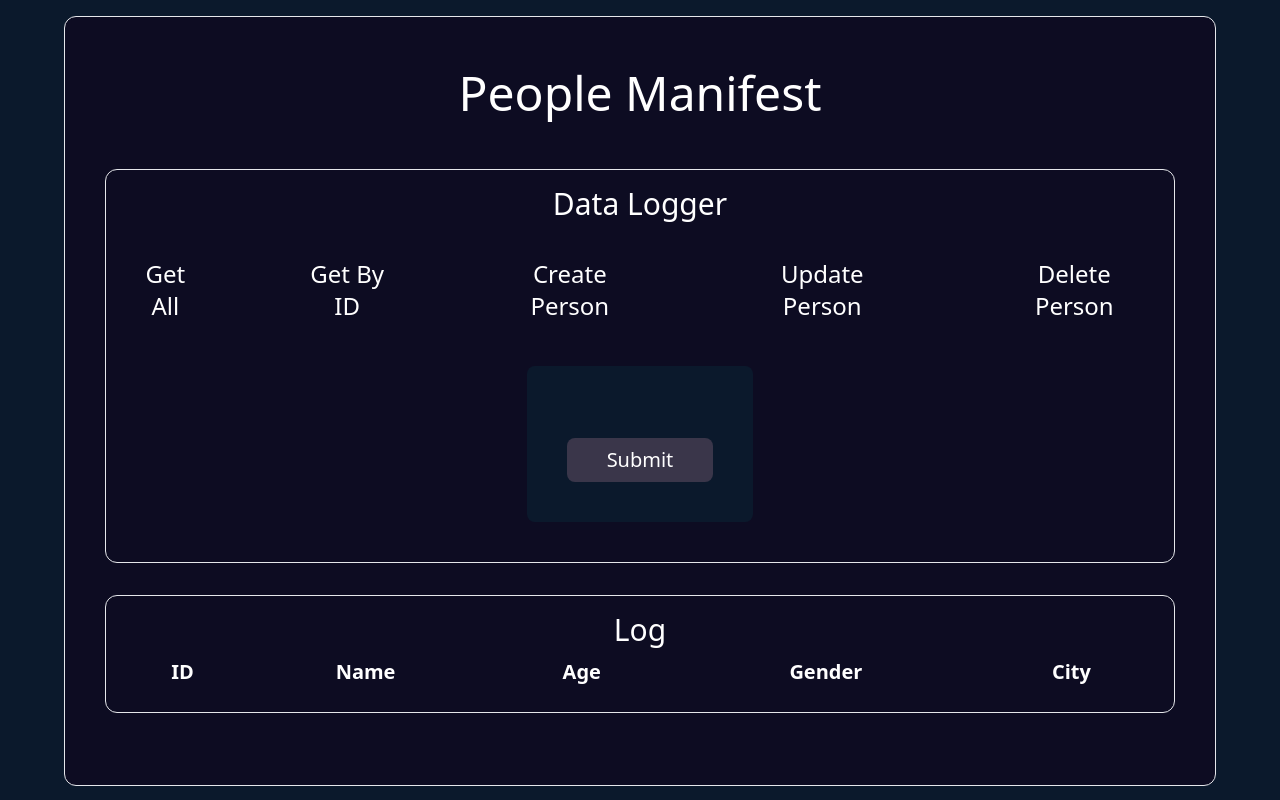
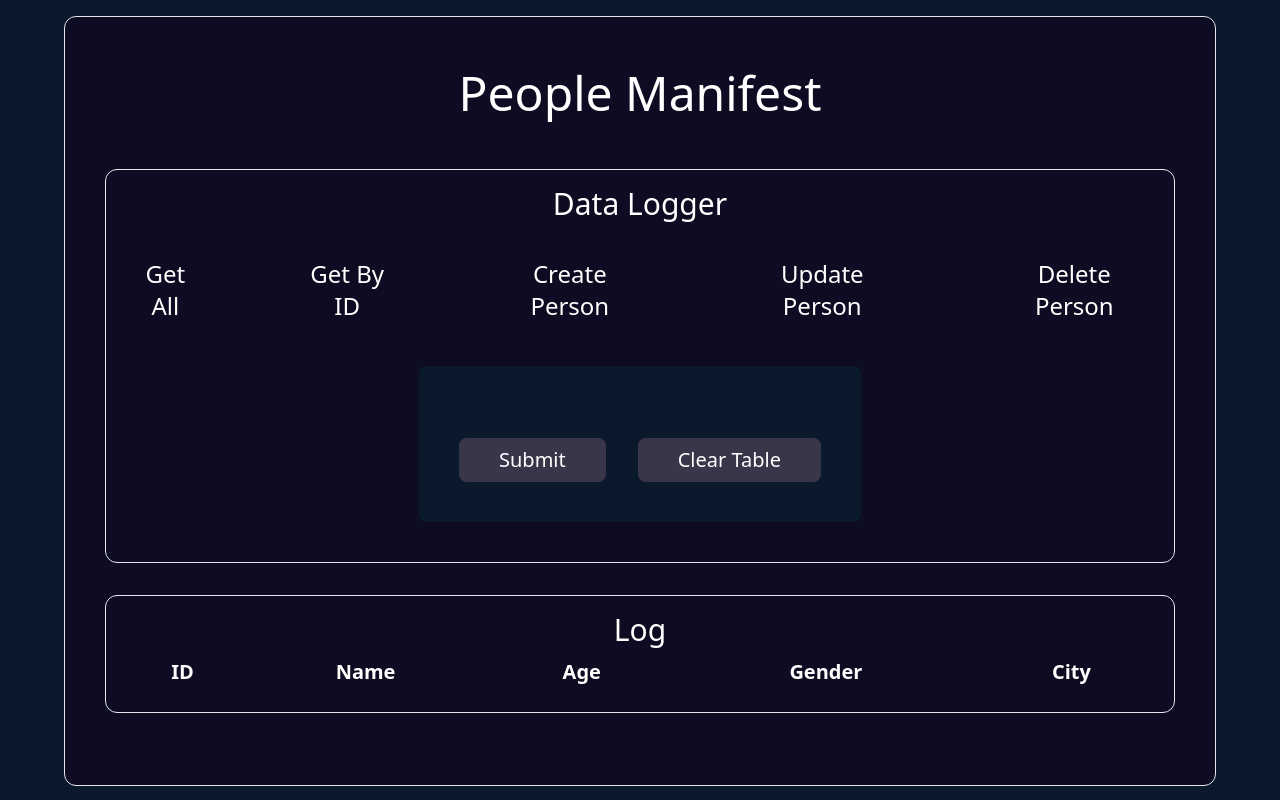
Before and after one commit to YonatanMor/persons_manifest_react_express, a React (Vite) app in the folder client/: page / in a window 1280 px wide. Built offline with nearby package versions, Linux system fonts and the light colour scheme.

Commit message:
table cosmetics

```diff
--- a/client/src/App.jsx
+++ b/client/src/App.jsx
@@ -2,7 +2,7 @@ import { useEffect, useState } from "react";
 import { fetchAll } from "./fetchDatas";
 
 function App() {
-  const [data, setData] = useState([]);
+  const [renderData, setRenderData] = useState([]);
   const [formType, setFormType] = useState("getAll");
   const [formData, setFormData] = useState({
     id: "",
@@ -26,8 +26,8 @@ function App() {
 
   const getAll = async () => {
     const res = await fetchAll();
-    const data = await res.json();
-    setData(data);
+    const FetchedData = await res.json();
+    setRenderData(FetchedData);
   };
 
   const getById = () => {
@@ -35,8 +35,8 @@ function App() {
   };
 
   useEffect(() => {
-    console.log(data);
-  }, [data]);
+    console.log(renderData);
+  }, [renderData]);
 
   return (
     <div className="text-white flex flex-col items-center min-h-screen w-full bg-[#0B192C]">
@@ -112,9 +112,12 @@ function App() {
                     </form>
                   </div>
                 </div>
-                <div className="mt-8 flex justify-center">
+                <div className="mt-8 flex justify-center gap-8">
                   <button className="bg-[#3a364a] px-10 text-xl rounded-lg py-2">
                     Submit
+                  </button>
+                  <button onClick={()=>setRenderData([])} className="bg-[#3a364a] px-10 text-xl rounded-lg py-2">
+                    Clear Table
                   </button>
                 </div>
               </div>
@@ -138,7 +141,7 @@ function App() {
                 </tr>
               </thead>
               <tbody>
-                {data.map((obj, i) => (
+                {renderData.map((obj, i) => (
                   <tr key={obj.id} className="h-8 ">
                     <td className="text-center">{i + 1}</td>
                     <td className="text-center">{obj._id}</td>
```
